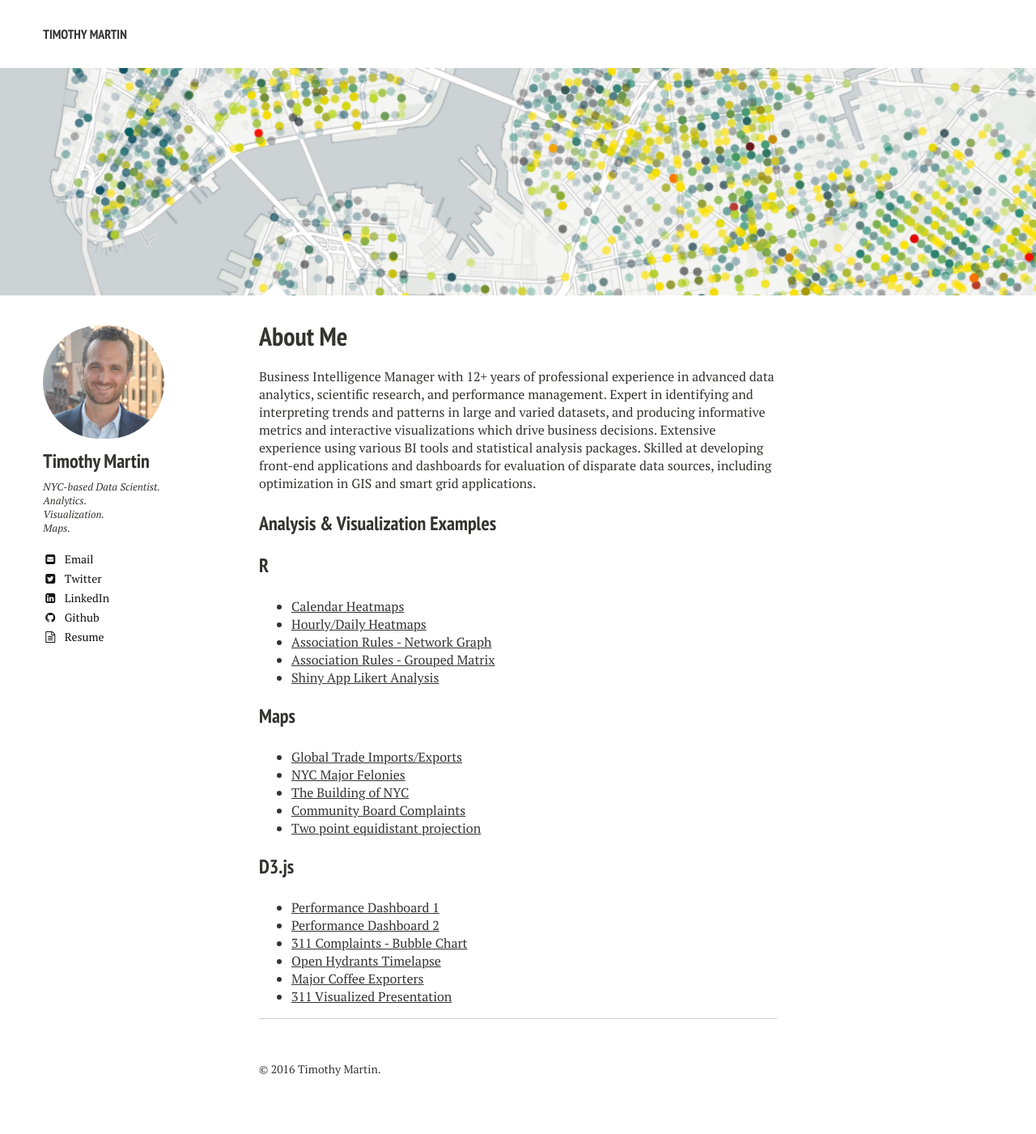
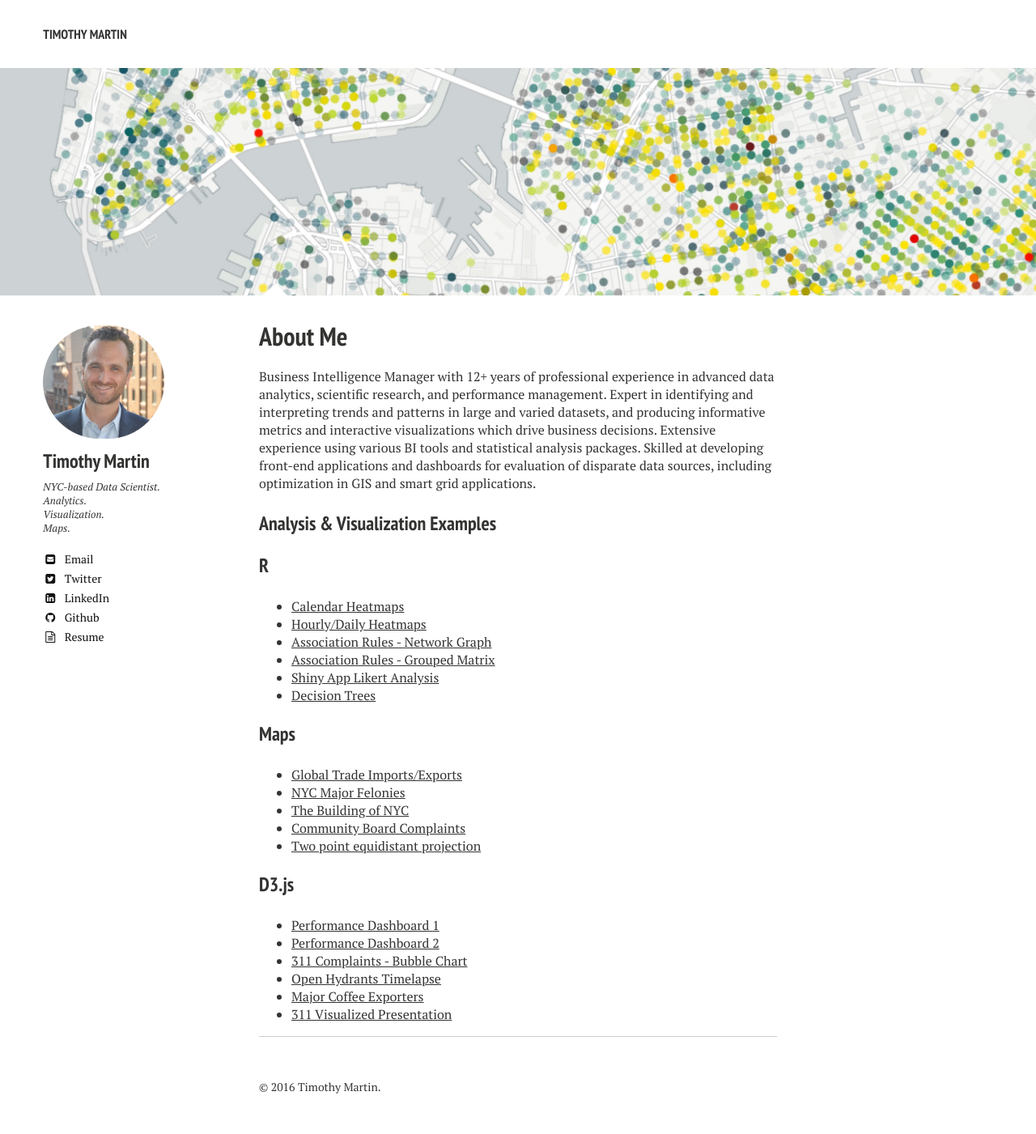
Before and after one commit to timothymartin76/timothymartin76.github.io, a Jekyll site: the page built from index.md, in a window 1280 px wide. Shown: the whole page at 81% size. Built offline with Jekyll 4.4.1, drawn with Linux system fonts in a browser that asks for light colours; nearby versions of some CDN libraries; before the commit the page ends 1379 px from its top, so only the background shows below that.

Commit message:
Update index.md

```diff
--- a/index.md
+++ b/index.md
@@ -20,6 +20,7 @@
 * <a href="https://raw.githubusercontent.com/timothymartin76/SS_LastMin/gh-pages/net.PNG" target="_blank">Association Rules - Network Graph</a>
 * <a href="https://raw.githubusercontent.com/timothymartin76/Market_Basket/master/grouped.PNG" target="_blank">Association Rules - Grouped Matrix</a>
 * <a href="http://timothymartin76.github.io/Likert-Survey-Shiny/" target="_blank">Shiny App Likert Analysis</a>
+* <a href="https://raw.githubusercontent.com/timothymartin76/Decision_Trees/master/tree2.PNG" target="_blank">Decision Trees</a>
 
 ### Maps
 
```
